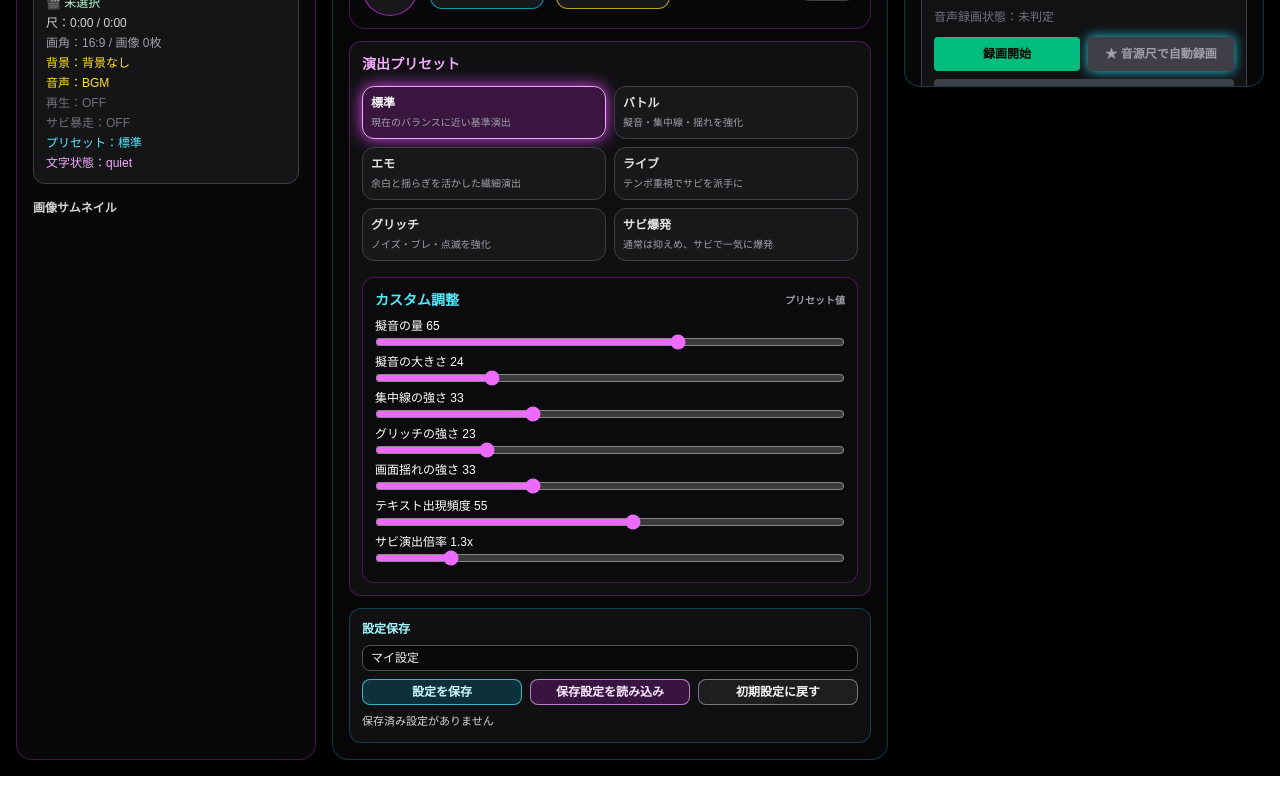
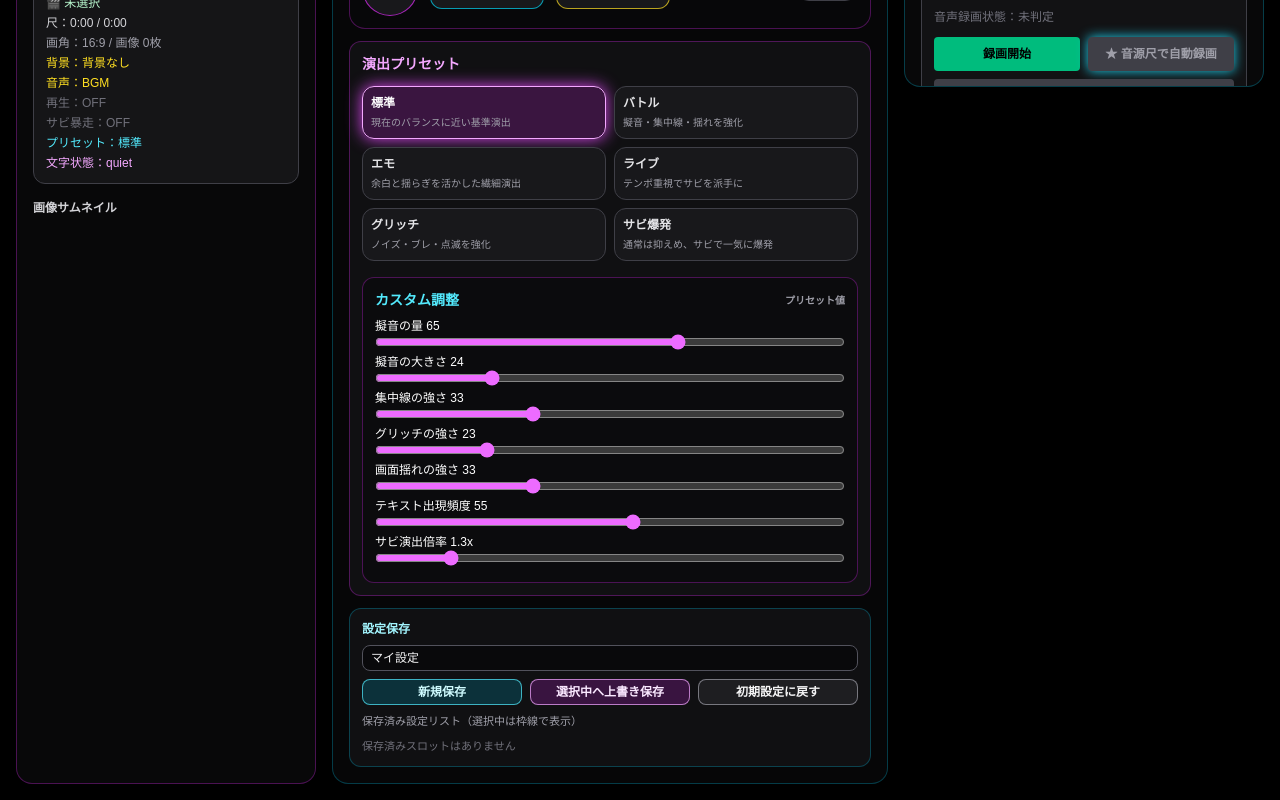
Before and after one commit to utugorou/manga-mv-engine, a Next.js app: page / in a window 1280 px wide. Shown: the part 910-1710 px from the top of the page. Before the commit the page ends 1686 px from the top, so only its background shows below. Built offline with nearby package versions, Linux system fonts and the light colour scheme.

Commit message:
feat: add multi-slot settings save/load management

```diff
--- a/app/page.tsx
+++ b/app/page.tsx
@@ -53,6 +53,7 @@ import type {
 
 export default function Home() {
   const SETTINGS_STORAGE_KEY = "manga-mv-engine:settings:v1";
+  const SETTINGS_LIST_STORAGE_KEY = "manga-mv-engine:settings-list:v1";
   const DEFAULT_PRESET: EffectPresetName = "標準";
   const audioRef = useRef<HTMLAudioElement | null>(null);
   const videoRef = useRef<HTMLVideoElement | null>(null);
@@ -195,6 +196,24 @@ export default function Home() {
   const [isCustomAdjusted, setIsCustomAdjusted] = useState(false);
   const [settingsName, setSettingsName] = useState("マイ設定");
   const [settingsStatus, setSettingsStatus] = useState("");
+  type SavedSettingsSlot = {
+    id: string;
+    name: string;
+    createdAt: string;
+    updatedAt: string;
+    settings: {
+      activePreset: EffectPresetName;
+      customControls: typeof customControls;
+      backgroundMode: BackgroundMode;
+      audioSourceMode: AudioSourceMode;
+      textMode: TextMode;
+      bubbleText: string;
+      sfxText: string;
+      settingsName: string;
+    };
+  };
+  const [savedSettingsList, setSavedSettingsList] = useState<SavedSettingsSlot[]>([]);
+  const [selectedSettingsId, setSelectedSettingsId] = useState<string | null>(null);
 
   const mapPresetToControls = (config: (typeof effectPresetConfigs)[EffectPresetName]) => ({
     sfxAmount: Math.round(config.sfxFrequency * 100),
@@ -488,11 +507,7 @@ export default function Home() {
     if (saved.settingsName) setSettingsName(saved.settingsName);
   };
 
-  const saveCurrentSettings = () => {
-    const settingsPayload = {
-      version: 1,
-      savedAt: new Date().toISOString(),
-      settingsName,
+  const createCurrentSettingsPayload = () => ({
     activePreset,
     customControls,
     backgroundMode,
@@ -500,33 +515,69 @@ export default function Home() {
     textMode,
     bubbleText,
     sfxText,
-    };
-    localStorage.setItem(SETTINGS_STORAGE_KEY, JSON.stringify(settingsPayload));
-    setSettingsStatus(`「${settingsName || "マイ設定"}」を保存しました`);
-  };
-
-  const loadSavedSettings = () => {
-    const raw = localStorage.getItem(SETTINGS_STORAGE_KEY);
-    if (!raw) {
-      setSettingsStatus("保存済み設定がありません");
+    settingsName,
+  });
+
+  const syncSettingsList = (nextList: SavedSettingsSlot[]) => {
+    setSavedSettingsList(nextList);
+    localStorage.setItem(SETTINGS_LIST_STORAGE_KEY, JSON.stringify(nextList));
+  };
+
+  const saveAsNewSlot = () => {
+    const trimmedName = settingsName.trim() || "マイ設定";
+    const now = new Date().toISOString();
+    const newSlot: SavedSettingsSlot = {
+      id: `${Date.now()}-${Math.random().toString(16).slice(2)}`,
+      name: trimmedName,
+      createdAt: now,
+      updatedAt: now,
+      settings: { ...createCurrentSettingsPayload(), settingsName: trimmedName },
+    };
+    const nextList = [newSlot, ...savedSettingsList];
+    syncSettingsList(nextList);
+    setSelectedSettingsId(newSlot.id);
+    setSettingsStatus(`「${trimmedName}」を新規保存しました`);
+  };
+
+  const overwriteSelectedSlot = () => {
+    if (!selectedSettingsId) {
+      setSettingsStatus("上書き対象のスロットを選択してください");
       return;
     }
-    try {
-      const parsed = JSON.parse(raw);
-      applySavedSettings({
-        activePreset: parsed.activePreset,
-        customControls: parsed.customControls,
-        backgroundMode: parsed.backgroundMode,
-        audioSourceMode: parsed.audioSourceMode,
-        textMode: parsed.textMode,
-        bubbleText: parsed.bubbleText,
-        sfxText: parsed.sfxText,
-        settingsName: parsed.settingsName,
-      });
-      setSettingsStatus(`「${parsed.settingsName || "マイ設定"}」を読み込みました`);
-    } catch {
-      setSettingsStatus("保存設定の読み込みに失敗しました");
-    }
+    const trimmedName = settingsName.trim() || "マイ設定";
+    const now = new Date().toISOString();
+    const nextList = savedSettingsList.map((slot) => (slot.id === selectedSettingsId
+      ? {
+        ...slot,
+        name: trimmedName,
+        updatedAt: now,
+        settings: { ...createCurrentSettingsPayload(), settingsName: trimmedName },
+      }
+      : slot));
+    syncSettingsList(nextList);
+    setSettingsStatus(`「${trimmedName}」を上書き保存しました`);
+  };
+
+  const loadSlot = (slotId: string) => {
+    const slot = savedSettingsList.find((item) => item.id === slotId);
+    if (!slot) {
+      setSettingsStatus("保存設定が見つかりません");
+      return;
+    }
+    applySavedSettings(slot.settings);
+    setSelectedSettingsId(slot.id);
+    setSettingsName(slot.name);
+    setSettingsStatus(`「${slot.name}」を読み込みました`);
+  };
+
+  const deleteSlot = (slotId: string) => {
+    const slot = savedSettingsList.find((item) => item.id === slotId);
+    const nextList = savedSettingsList.filter((item) => item.id !== slotId);
+    syncSettingsList(nextList);
+    if (selectedSettingsId === slotId) {
+      setSelectedSettingsId(null);
+    }
+    setSettingsStatus(slot ? `「${slot.name}」を削除しました` : "保存設定を削除しました");
   };
 
   const resetToDefaultSettings = () => {
@@ -804,7 +855,45 @@ export default function Home() {
 
   useEffect(() => {
     const timer = window.setTimeout(() => {
-      loadSavedSettings();
+      const listRaw = localStorage.getItem(SETTINGS_LIST_STORAGE_KEY);
+      if (listRaw) {
+        try {
+          const parsedList = JSON.parse(listRaw);
+          if (Array.isArray(parsedList)) {
+            setSavedSettingsList(parsedList);
+            return;
+          }
+        } catch {
+          setSettingsStatus("保存設定リストの読み込みに失敗しました");
+        }
+      }
+      const legacyRaw = localStorage.getItem(SETTINGS_STORAGE_KEY);
+      if (!legacyRaw) return;
+      try {
+        const legacy = JSON.parse(legacyRaw);
+        const migratedName = legacy.settingsName || "移行済み設定";
+        const now = legacy.savedAt || new Date().toISOString();
+        const migratedList: SavedSettingsSlot[] = [{
+          id: `migrated-${Date.now()}`,
+          name: migratedName,
+          createdAt: now,
+          updatedAt: now,
+          settings: {
+            activePreset: legacy.activePreset || DEFAULT_PRESET,
+            customControls: legacy.customControls || mapPresetToControls(effectPresetConfigs[DEFAULT_PRESET]),
+            backgroundMode: legacy.backgroundMode || "none",
+            audioSourceMode: legacy.audioSourceMode || "bgm",
+            textMode: legacy.textMode || "random",
+            bubbleText: legacy.bubbleText || "ここにセリフ",
+            sfxText: legacy.sfxText || "ドン!!",
+            settingsName: migratedName,
+          },
+        }];
+        syncSettingsList(migratedList);
+        setSettingsStatus("旧保存データを移行しました");
+      } catch {
+        setSettingsStatus("旧保存データの移行に失敗しました");
+      }
     }, 0);
     return () => window.clearTimeout(timer);
     // eslint-disable-next-line react-hooks/exhaustive-deps
@@ -1736,9 +1825,35 @@ export default function Home() {
                 className="w-full rounded-lg border border-zinc-600 bg-zinc-950 px-2 py-1 text-xs text-zinc-100"
               />
               <div className="grid grid-cols-1 sm:grid-cols-3 gap-2">
-                <button onClick={saveCurrentSettings} className="rounded-lg border border-cyan-300/70 bg-cyan-500/20 px-2 py-1 text-xs font-bold text-cyan-100">設定を保存</button>
-                <button onClick={loadSavedSettings} className="rounded-lg border border-fuchsia-300/70 bg-fuchsia-500/20 px-2 py-1 text-xs font-bold text-fuchsia-100">保存設定を読み込み</button>
+                <button onClick={saveAsNewSlot} className="rounded-lg border border-cyan-300/70 bg-cyan-500/20 px-2 py-1 text-xs font-bold text-cyan-100">新規保存</button>
+                <button onClick={overwriteSelectedSlot} className="rounded-lg border border-fuchsia-300/70 bg-fuchsia-500/20 px-2 py-1 text-xs font-bold text-fuchsia-100">選択中へ上書き保存</button>
                 <button onClick={resetToDefaultSettings} className="rounded-lg border border-zinc-400/70 bg-zinc-700/30 px-2 py-1 text-xs font-bold text-zinc-100">初期設定に戻す</button>
+              </div>
+              <div className="space-y-2">
+                <p className="text-[11px] text-zinc-400">保存済み設定リスト（選択中は枠線で表示）</p>
+                {savedSettingsList.length === 0 ? (
+                  <p className="text-[11px] text-zinc-500">保存済みスロットはありません</p>
+                ) : (
+                  <ul className="space-y-1">
+                    {savedSettingsList.map((slot) => (
+                      <li
+                        key={slot.id}
+                        className={`rounded-md border p-2 ${selectedSettingsId === slot.id ? "border-cyan-300 bg-cyan-500/10" : "border-zinc-700 bg-zinc-900/50"}`}
+                      >
+                        <div className="flex items-center justify-between gap-2">
+                          <div>
+                            <p className="text-xs font-bold text-zinc-100">{slot.name}</p>
+                            <p className="text-[10px] text-zinc-400">更新: {new Date(slot.updatedAt).toLocaleString("ja-JP")}</p>
+                          </div>
+                          <div className="flex gap-1">
+                            <button onClick={() => loadSlot(slot.id)} className="rounded border border-cyan-400/70 bg-cyan-500/20 px-2 py-1 text-[10px] font-bold text-cyan-100">読み込み</button>
+                            <button onClick={() => deleteSlot(slot.id)} className="rounded border border-rose-400/70 bg-rose-500/20 px-2 py-1 text-[10px] font-bold text-rose-100">削除</button>
+                          </div>
+                        </div>
+                      </li>
+                    ))}
+                  </ul>
+                )}
               </div>
               {settingsStatus ? <p className="text-[11px] text-zinc-300">{settingsStatus}</p> : null}
             </div>
```
Lines whose indentation alone changed are shown as unchanged.
